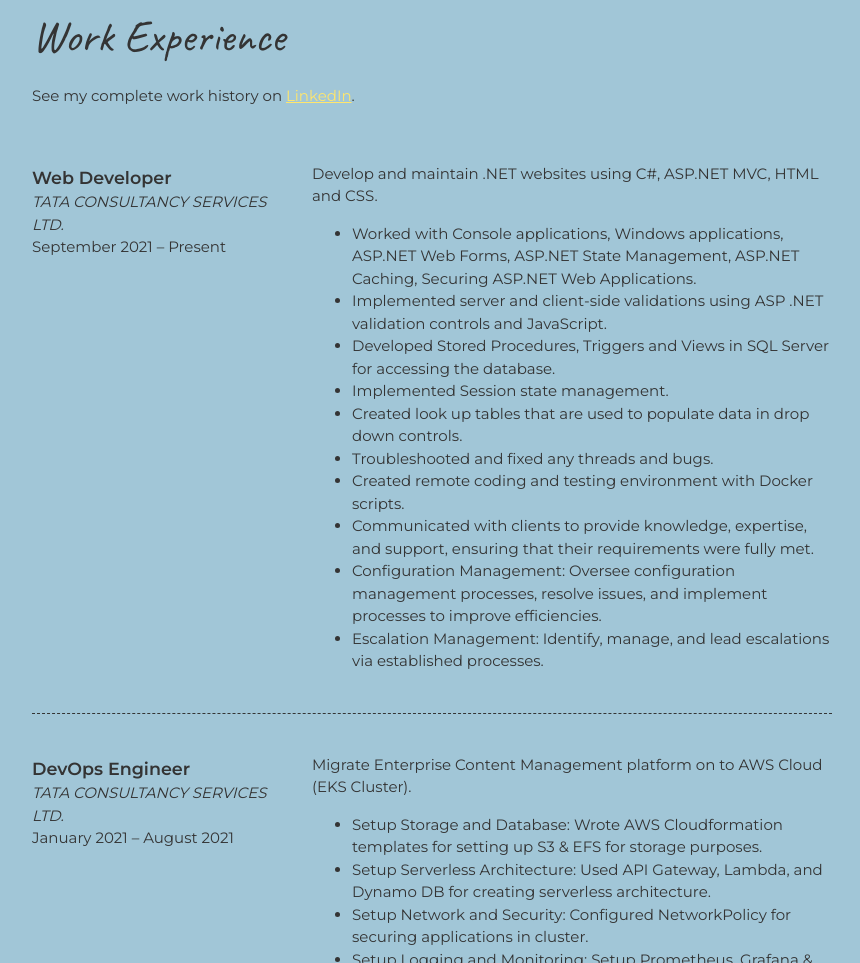
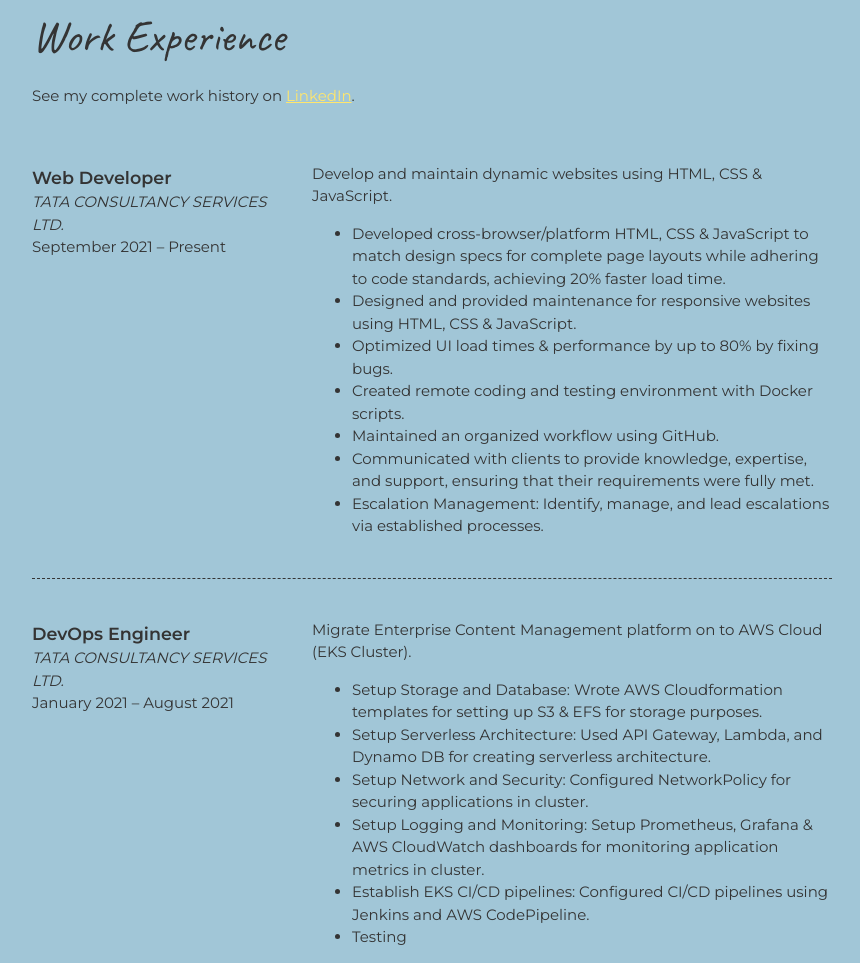
Before and after one commit to Biswajit8/biswajit-porfolio, a plain HTML site: page index.html in a window 1280 px wide. Shown: the part 830-1793 px from the top of the page, without its empty margins (208-1068 px from the left). Drawn offline with Linux system fonts and the light colour scheme.

Commit message:
Edit content for FrontEnd Web Developer profile

```diff
--- a/index.html
+++ b/index.html
@@ -68,19 +68,16 @@
               <p>September 2021 – Present</p>
             </div>
             <div class="job-summary">
-              <p>Develop and maintain .NET websites using C#, ASP.NET MVC, HTML and CSS.</p>
+              <p>Develop and maintain dynamic websites using HTML, CSS & JavaScript.</p>
               <!-- <p>Optional list:</p> -->
               <ul>
                 <!-- <li>Delete this list if you don't need it.</li> -->
-                <li>Worked with Console applications, Windows applications, ASP.NET Web Forms, ASP.NET State Management, ASP.NET Caching, Securing ASP.NET Web Applications.</li>
-                <li>Implemented server and client-side validations using ASP .NET validation controls and JavaScript.</li>
-                <li>Developed Stored Procedures, Triggers and Views in SQL Server for accessing the database.</li>
-                <li>Implemented Session state management.</li>
-                <li>Created look up tables that are used to populate data in drop down controls.</li>
-                <li>Troubleshooted and fixed any threads and bugs.</li>
+                <li>Developed cross-browser/platform HTML, CSS & JavaScript to match design specs for complete page layouts while adhering to code standards, achieving 20% faster load time.</li>
+                <li>Designed and provided maintenance for responsive websites using HTML, CSS & JavaScript.</li>
+                <li>Optimized UI load times & performance by up to 80% by fixing bugs.</li>
                 <li>Created remote coding and testing environment with Docker scripts.</li>
+                <li>Maintained an organized workflow using GitHub.</li>
                 <li>Communicated with clients to provide knowledge, expertise, and support, ensuring that their requirements were fully met.</li>
-                <li>Configuration Management: Oversee configuration management processes, resolve issues, and implement processes to improve efficiencies.</li>
                 <li>Escalation Management: Identify, manage, and lead escalations via established processes.</li>
               </ul>
             </div>
```
